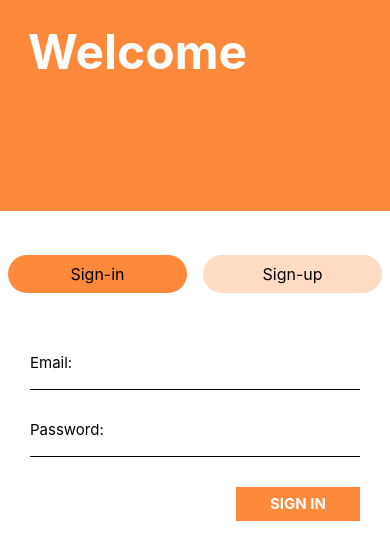
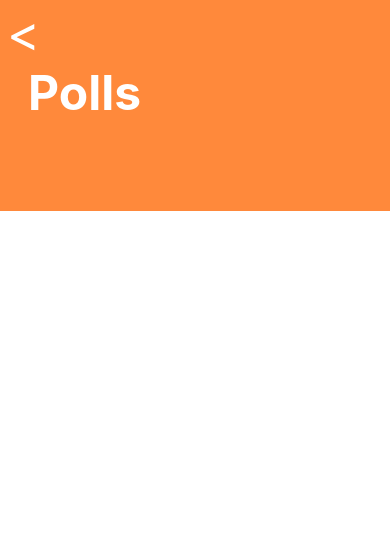
Before and after one commit to EffDuBois/poll-app, a React Native app: screen /PollsPage in a window 390 px wide. Shown: the top 560 px of the page. Built offline with nearby package versions, Linux system fonts and the light colour scheme.

Commit message:
Added poll page

```diff
--- a/App.js
+++ b/App.js
@@ -8,6 +8,7 @@ import ComplaintsForm from "./Components/ComplaintsForm/ComplaintsForm";
 import HomePage from "./Components/HomePage/HomePage";
 import EventsPage from "./Components/EventsPage/EventsPage";
 import LoginPage from "./Components/Auth/LoginPage";
+import PollsPage from "./Components/PollsPage/PollsPage";
 
 const Stack = createStackNavigator();
 
@@ -25,6 +26,7 @@ export default function App() {
           <Stack.Screen name="ComplaintsPage" component={ComplaintsPage} />
           <Stack.Screen name="ComplaintsForm" component={ComplaintsForm} />
           <Stack.Screen name="EventsPage" component={EventsPage} />
+          <Stack.Screen name="PollsPage" component={PollsPage} />
         </Stack.Navigator>
       </NavigationContainer>
     </SafeAreaWrap>
--- a/Components/ComplaintsForm/ComplaintsForm.js
+++ b/Components/ComplaintsForm/ComplaintsForm.js
@@ -17,7 +17,6 @@ export default function HomePage() {
 
   return (
     <View style={GlobalStyles.background}>
-      <BackButton />
       <Hero>Complaints</Hero>
       <Menu>
         <AppText style={GlobalStyles.headerText}>
--- a/Components/EventsPage/EventsPage.js
+++ b/Components/EventsPage/EventsPage.js
@@ -44,7 +44,6 @@ export default function EventsPage() {
 
   return (
     <View style={GlobalStyles.background}>
-      <BackButton />
       <Hero>Events</Hero>
       <Menu>
         <SelectArray selectListFunction={listSelector} />
--- /dev/null
+++ b/Components/PollsPage/PollsPage.js
@@ -0,0 +1,13 @@
+import { View } from "react-native";
+import Background from "../Util/Background";
+import Hero from "../Util/Hero";
+import Menu from "../Util/Menu";
+
+export default function PollsPage() {
+  return (
+    <Background>
+      <Hero>Polls</Hero>
+      <Menu></Menu>
+    </Background>
+  );
+}
--- a/Components/Util/Hero.js
+++ b/Components/Util/Hero.js
@@ -1,10 +1,12 @@
 import { StyleSheet, View } from "react-native";
 import AppText from "./AppText";
 import GlobalStyles from "../StyleComponents/GlobalStyles";
+import BackButton from "./BackButton";
 
 export default function Hero({style,children}) {
   return (
     <View style={[styles.hero, style]}>
+      <BackButton/>
       <AppText style={GlobalStyles.heroText}>{children}</AppText>
     </View>
   );
--- a/Components/Util/MenuButton.js
+++ b/Components/Util/MenuButton.js
@@ -18,6 +18,7 @@ export default function MenuButton({buttonName, color, onPress, children}) {
 const styles = StyleSheet.create({
   SelectButton: {
     flex: 1,
+    height: '90%',
     margin: '5%',
     padding: "5%",
     borderRadius: 20,
```
